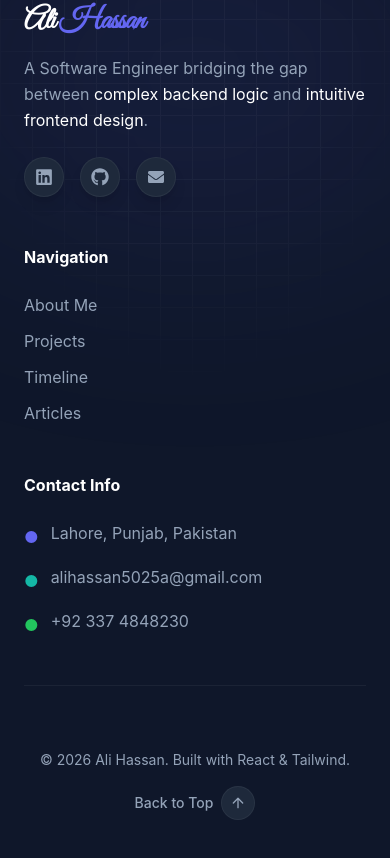
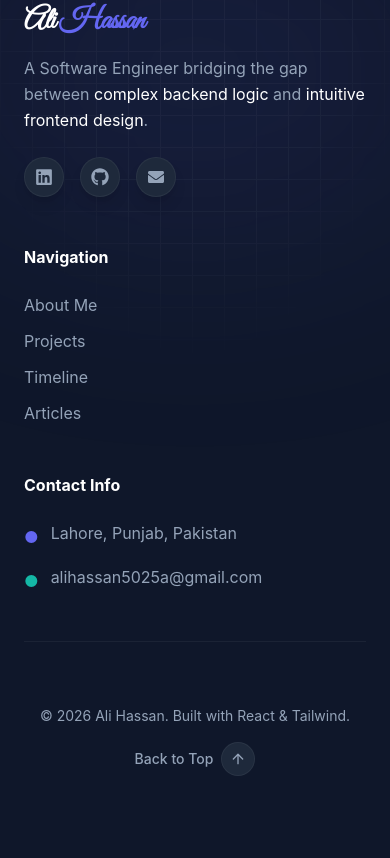
Before and after one commit to alyhassan23/ali-hassan, a React (Vite) app: page / in a window 390 px wide. Shown: the part 9880-10738 px from the top of the page. After the commit the page ends 10696 px from the top, so only its background shows below. Built offline with nearby package versions, Linux system fonts and the light colour scheme.

Commit message:
Clean up Footer component by removing commented code
Removed commented-out list item for phone number.

```diff
--- a/src/components/Footer.jsx
+++ b/src/components/Footer.jsx
@@ -114,10 +114,10 @@
                   alihassan5025a@gmail.com
                 </a>
               </li>
-              <li className="flex items-start gap-3">
+              {/* <li className="flex items-start gap-3">
                 <span className="text-green-500 mt-1">●</span>
                 <span>+92 337 4848230</span>
-              </li>
+              </li> */}
             </ul>
           </div>
         </div>
```
